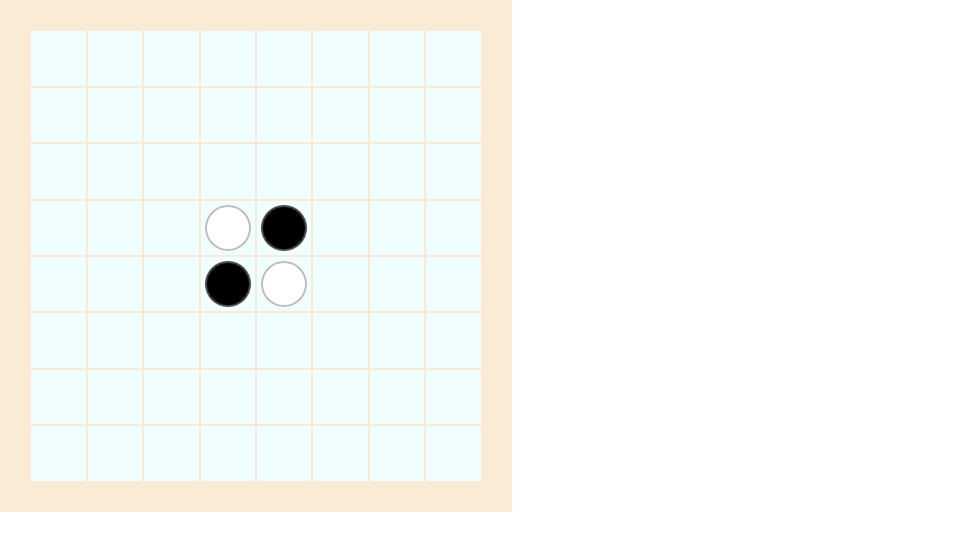
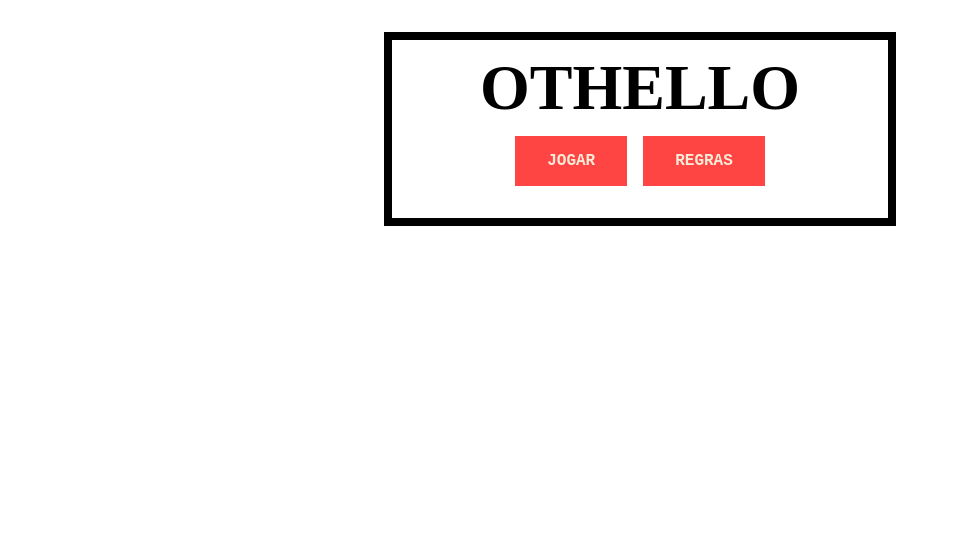
Before and after one commit to igorpachp/TES-Othello-Reversi, a plain HTML site: page index.html in a window 1280 px wide. Shown: the whole page, without its empty margins (0-959 px from the left). Drawn offline with Linux system fonts and the light colour scheme.

Commit message:
adicionados botoes para interação, melhora visual

```diff
--- a/css/style.css
+++ b/css/style.css
@@ -1,9 +1,59 @@
+.container {
+    width: 512px;
+    margin: auto;
+    display: flow-root;
+}
+
+.display {
+    background-color: white;
+    margin: 32px auto;
+    padding: 16px 32px;
+    text-align: center;
+    font-size: 32px;
+    border: 8px solid black;
+    text-transform: uppercase;
+}
+
+.buttons {
+    margin: 16px auto;
+    box-sizing: border-box;
+    text-align: center;
+    display: flex;
+    justify-content: center;
+    gap: 16px;
+}
+
+.btn {
+    cursor: pointer;
+    background-color: #ff4444;
+    border: none;
+    padding: 16px 32px;
+    text-align: center;
+    color: antiquewhite;
+    text-transform: uppercase;
+    font-size: large;
+    font-weight: bold;
+    font-family: monospace;
+}
+
+.btn:hover {
+    background-color: red;
+}
+
+#btnrestart {
+    display: none;
+}
+
+#main {
+    display: none;
+}
+
 #board {
     height: 512px;
     width: 512px;
     padding: 2px;
     box-sizing: border-box;
-    background-color: antiquewhite;
+    background-color: #ff4444;
     display: flex;
     flex-direction: column;
     gap: 2px 0;
@@ -22,7 +72,7 @@
     display: flex;
     justify-content: center;
     align-items: center;
-    background-color: #f0feff;
+    background-color: antiquewhite;
 }
 
 .hidden {
@@ -32,7 +82,7 @@
 
 .piece {
     box-sizing: border-box;
-    border: 2px solid #88888888;
+    border: 2px solid #777777;
     border-radius: 50%;
     height: 85%;
     width: 85%;
--- a/index.html
+++ b/index.html
@@ -10,6 +10,17 @@
     <title>Othello</title>
 </head>
 <body>
-    <main id="board"></main>
+    <div class="container">
+        <div class="display">
+            <h1>Othello</h1>
+            <div class="buttons">
+                <button id="btnstart" class="btn">Jogar</button>
+                <button id="btnrestart" class="btn">RESTART</button>
+                <button id="btnrules" class="btn">Regras</button>
+            </div>
+        </div>
+
+        <main id="main"></main>
+    </div>
 </body>
 </html>
--- a/js/script.js
+++ b/js/script.js
@@ -1,11 +1,29 @@
 DEFAULT_BOARD_SIZE = 8;
 
-const board = document.getElementById('board');
+const main = document.getElementById('main');
 const cells = [];
+var board;
+let size = DEFAULT_BOARD_SIZE;
 
-let size = DEFAULT_BOARD_SIZE;
-createBoard(size + 2);
-setStartingPosition();
+// botões
+const btnstart = document.getElementById('btnstart');
+const btnrules = document.getElementById('btnrules');
+const btnrestart = document.getElementById('btnrestart');
+const closerules = document.getElementById('closerules');
+
+// atribuindo eventos aos botões
+btnstart.addEventListener("click", () => {
+    if (main.firstChild == null) {
+        board = createBoard(size + 2);
+        main.appendChild(board);
+        setStartingPosition();
+        main.style.display = 'block';
+        btnrestart.style.display = 'block';
+        btnstart.style.display = 'none';
+    }
+});
+btnrules.addEventListener("click", () => {displayRules(true);});
+closerules.addEventListener("click", () => {displayRules(false);});
 
 // função para criar o tabuleiro de jogo
 // o tabuleiro é basicamente uma grade NxN
@@ -14,6 +32,9 @@ setStartingPosition();
 // criadas apenas para utilizar referência direta.
 // O mesmo pode ser dito para a primeira e última coluna.
 function createBoard(size) {
+    const board = document.createElement('div');
+    board.id = 'board';
+
     for (let i = 0; i < size; i++) {
         let row;
 
@@ -39,6 +60,8 @@ function createBoard(size) {
             row.appendChild(cell);
         }
     }
+
+    return board;
 }
 
 // função para estabelecer estado inicial do jogo
```
